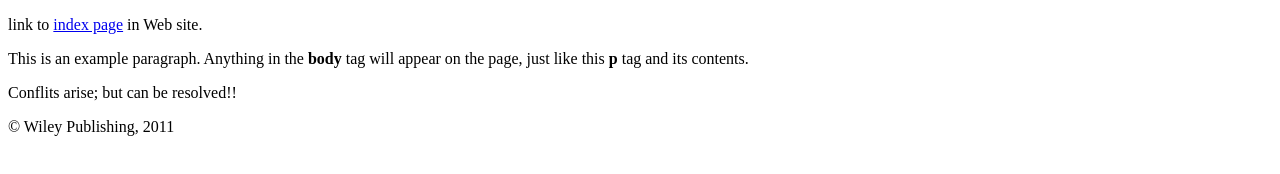
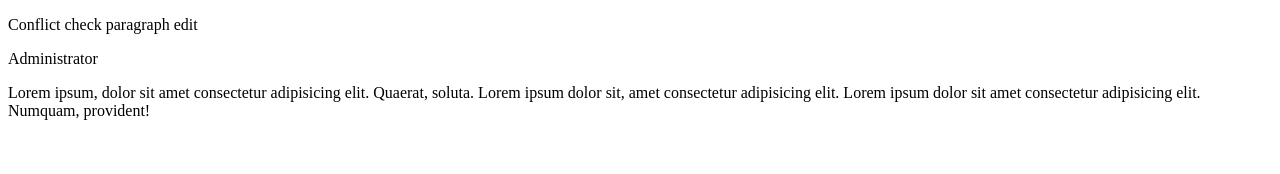
Before and after one commit to anithathomaz85/GITAssignment, a plain HTML site: page featureOnePage.html in a window 1280 px wide. Drawn offline with Linux system fonts and the light colour scheme.

Commit message:
Merge conflict resolved

```diff
--- a/featureOnePage.html
+++ b/featureOnePage.html
@@ -6,12 +6,11 @@
     <title>Feature One</title>
 </head>
 <body>
-    <p>link to <a href="index.html">index page</a> in Web site.</p>
-    <p>This is an example paragraph. Anything in the
-        <strong>body</strong>
-        tag will appear on the page, just like this <strong>p</strong> tag and its contents.</p>
-        <p>Conflits arise; but can be resolved!!</p>
-<!-- And add a copyright notice.-->
-<p>© Wiley Publishing, 2011</p>
+    <p>Conflict check paragraph edit</p>
+    <p>Administrator</p>
+    <p>Lorem ipsum, dolor sit amet consectetur adipisicing elit. Quaerat, soluta.
+        Lorem ipsum dolor sit, amet consectetur adipisicing elit.
+        Lorem ipsum dolor sit amet consectetur adipisicing elit. Numquam, provident!
+    </p>
 </body>
 </html>
```
